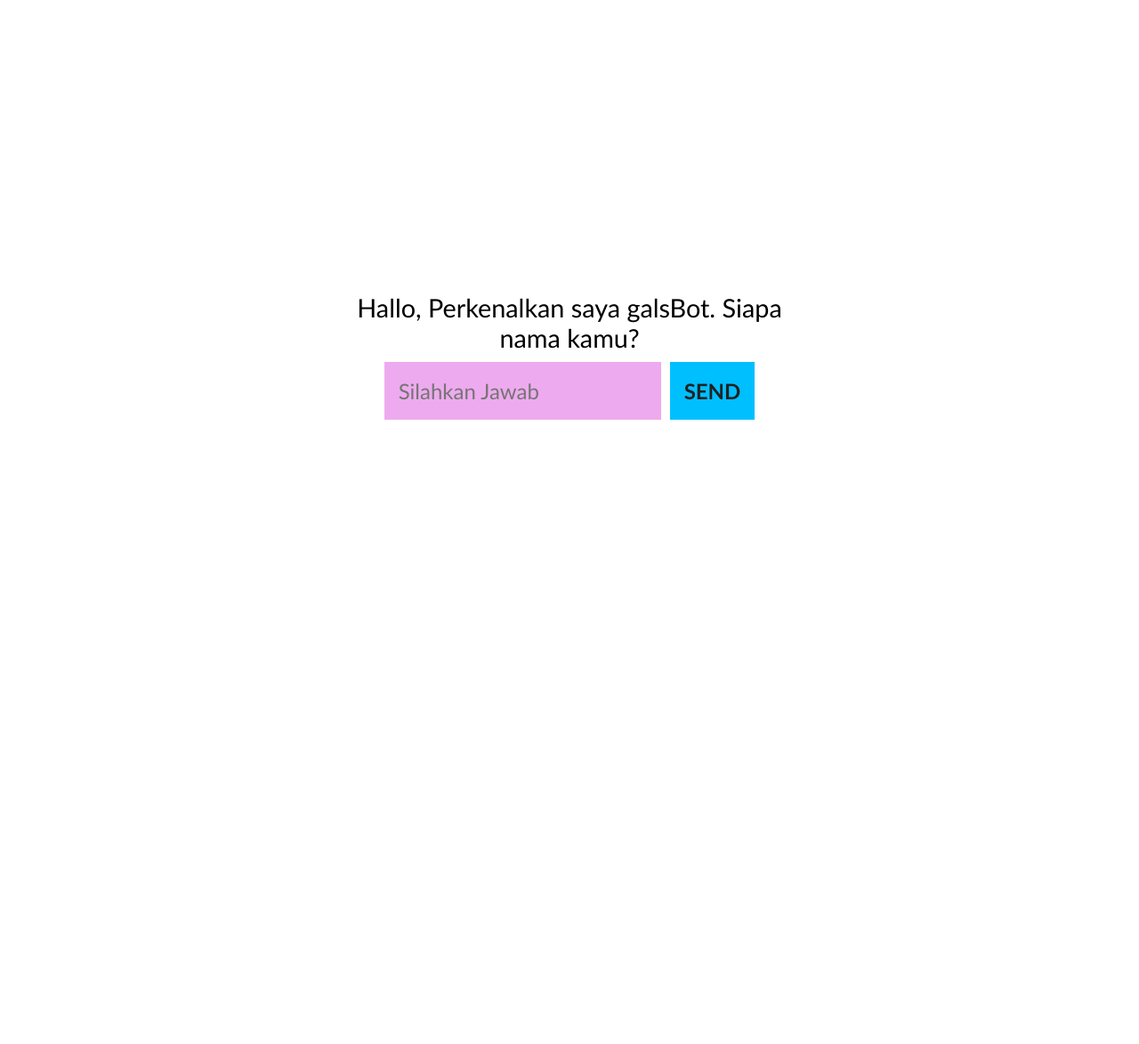
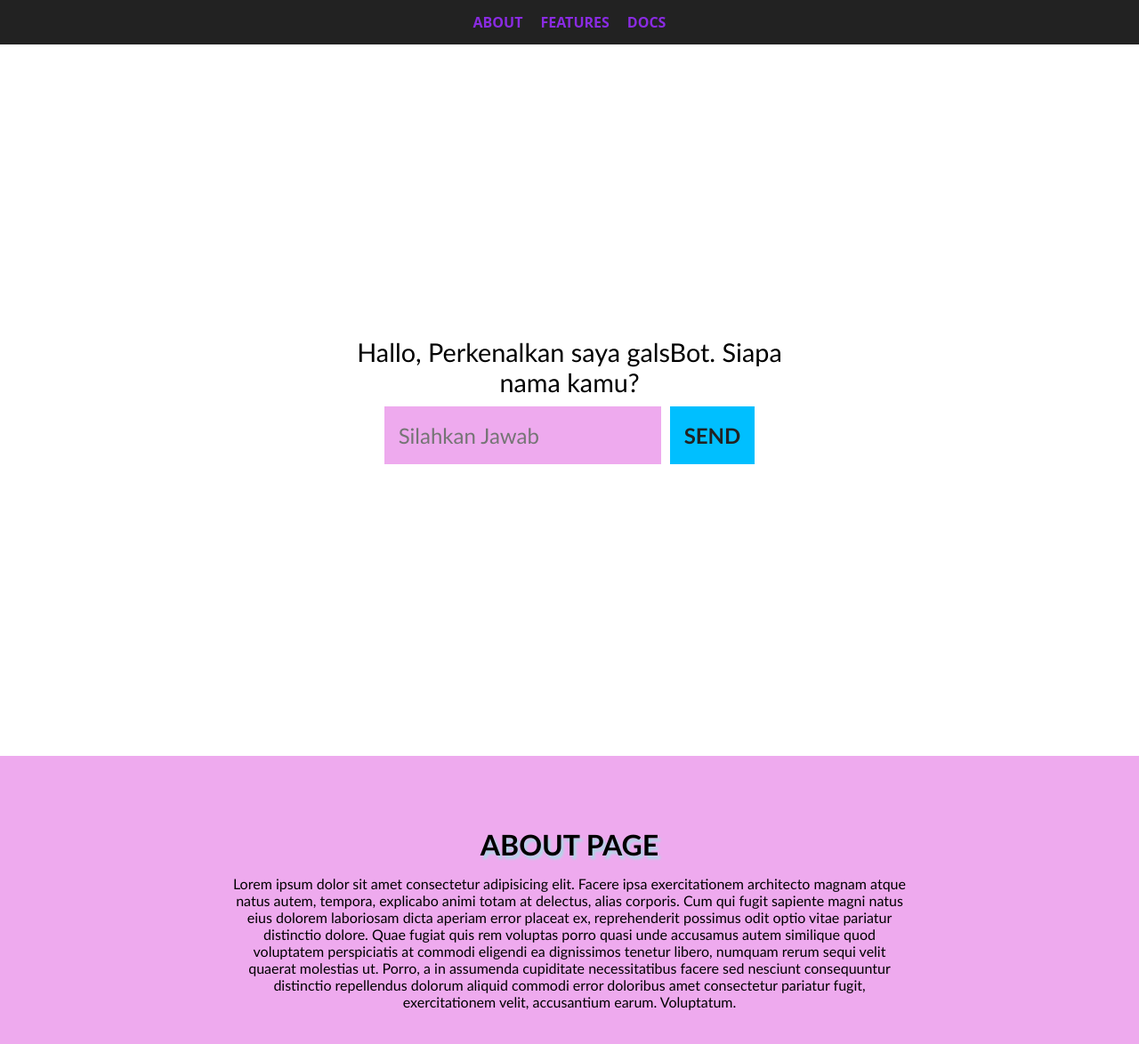
Before and after one commit to Galsans/BOT-FAKE, a plain HTML site: page index.html in a window 1280 px wide. Shown: the whole page at 89% size. Before the commit the page ends 800 px from the top, so only its background shows below. Drawn offline with Linux system fonts and the light colour scheme.

Commit message:
featured: add new navbar

```diff
--- a/index.html
+++ b/index.html
@@ -10,6 +10,15 @@
 </head>
 
 <body>
+    <!-- OPENING NAVBAR -->
+    <nav>
+        <ul>
+            <li><a href="#about">ABOUT</a></li>
+            <li><a href="#features">FEATURES</a></li>
+            <li><a href="#docs">DOCS</a></li>
+        </ul>
+    </nav>
+
 
     <div class="container">
         <div class="wrapper">
@@ -25,6 +34,18 @@
 
 
     <div id="loaders"></div>
+
+
+    <div id="about">
+        <div class="about-container">
+            <div class="about-wrap">
+                <h1>ABOUT PAGE</h1>
+                <p>Lorem ipsum dolor sit amet consectetur adipisicing elit. Facere ipsa exercitationem architecto magnam atque natus autem, tempora, explicabo animi totam at delectus, alias corporis. Cum qui fugit sapiente magni natus eius dolorem laboriosam dicta aperiam error placeat ex, reprehenderit possimus odit optio vitae pariatur distinctio dolore. Quae fugiat quis rem voluptas porro quasi unde accusamus autem similique quod voluptatem perspiciatis at commodi eligendi ea dignissimos tenetur libero, numquam rerum sequi velit quaerat molestias ut. Porro, a in assumenda cupiditate necessitatibus facere sed nesciunt consequuntur distinctio repellendus dolorum aliquid commodi error doloribus amet consectetur pariatur fugit, exercitationem velit, accusantium earum. Voluptatum.</p>
+            </div>
+        </div>
+    </div>
+
+
     <script src="script.js"></script>
 </body>
 
--- a/style.css
+++ b/style.css
@@ -7,6 +7,29 @@ body {
     font-family: 'Gill Sans', 'Gill Sans MT', Calibri, 'Trebuchet MS', sans-serif;
     scroll-behavior: smooth;
 }
+/* OPENING NAVBAR */
+ul {
+    display: flex;
+    list-style-type: none;
+    gap: 20px;
+    background-color: #222;
+    height: 50px;
+    justify-content: center;
+    align-items: center;
+}
+ul li a {
+    text-decoration: none;
+    color: blueviolet;
+    font-weight: 700;
+    font-family: system-ui, -apple-system, BlinkMacSystemFont, 'Segoe UI', Roboto, Oxygen, Ubuntu, Cantarell, 'Open Sans', 'Helvetica Neue', sans-serif;
+}
+ul li a:hover {
+    background-color: red;
+    border-radius: 30px;
+    padding: 5px;
+    transition: all .5s ease-in-out;
+}
+
 /* Untuk Bot */
 .container {
     width: 500px;
@@ -89,3 +112,25 @@ input {
     }
 }
 /* CLOSING LOADERS */
+
+/* OPENING ABOUT */
+/* OPENING ABOUT */
+/* OPENING ABOUT */
+.about-container {
+    text-align: center;
+    width: 100%;
+    min-height: 80vh;
+    background-color: #eae;
+}
+.about-wrap {
+    width: 60%;
+    margin: auto;
+    padding-top: 80px;
+}
+.about-wrap h1 {
+    text-shadow: 3px 4px 3px lightblue;
+
+}
+.about-wrap p {
+    margin-top: 15px;
+}
```
